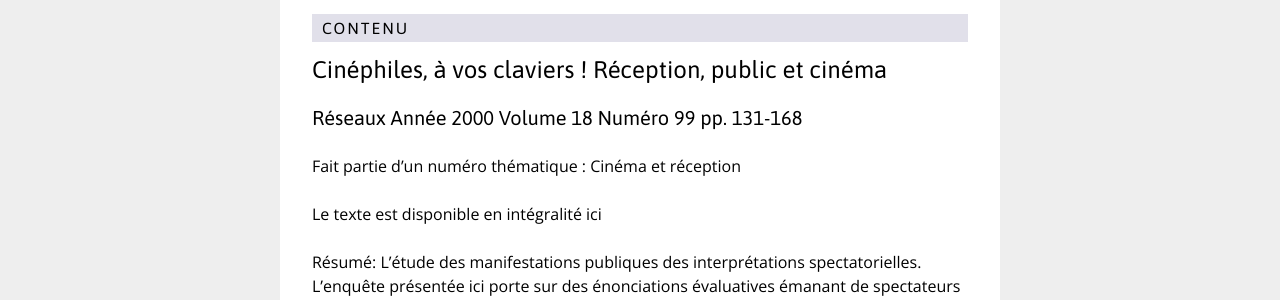
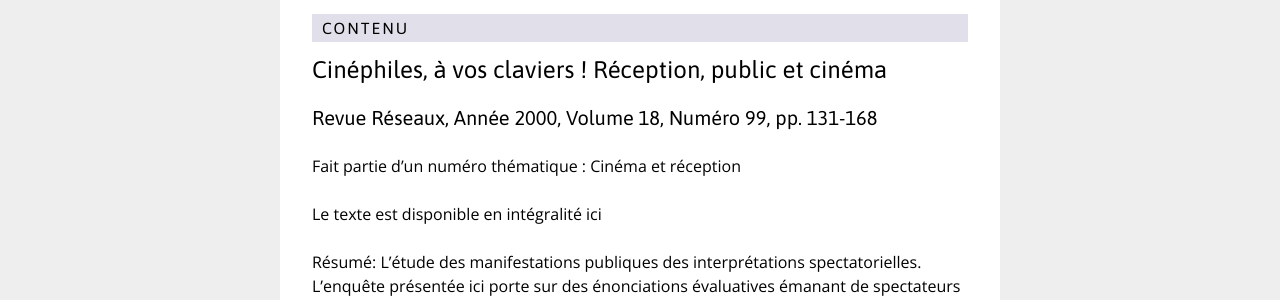
Before and after one commit to Labex-ICCA/Labex-ICCA.github.io, a Jekyll site: the page built from _posts/ecrits/2015-11-21-laurence-allard-ma-tresse-de-conf-rences-en-sciences-de-la-communication.md, in a window 1280 px wide. Shown: the part 673-973 px from the top of the page. Built offline with Jekyll 4.4.1, drawn with Linux system fonts in a browser that asks for light colours; Markdown is read by kramdown in place of the engine named in the settings.

Commit message:
Updated 2015-11-21-laurence-allard-ma-tresse-de-conf-rences-en-sciences-de-la-communication.md

```diff
--- a/_posts/ecrits/2015-11-21-laurence-allard-ma-tresse-de-conf-rences-en-sciences-de-la-communication.md
+++ b/_posts/ecrits/2015-11-21-laurence-allard-ma-tresse-de-conf-rences-en-sciences-de-la-communication.md
@@ -19,7 +19,7 @@ title: "Laurence Allard, Maîtresse de conférences en Sciences de la Communicat
 
 ## Cinéphiles, à vos claviers ! Réception, public et cinéma
 
-### Réseaux  Année 2000  Volume 18  Numéro 99  pp. 131-168
+### Revue Réseaux,  Année 2000,  Volume 18,  Numéro 99,  pp. 131-168
 
 Fait partie d'un numéro thématique : Cinéma et réception
 
```
